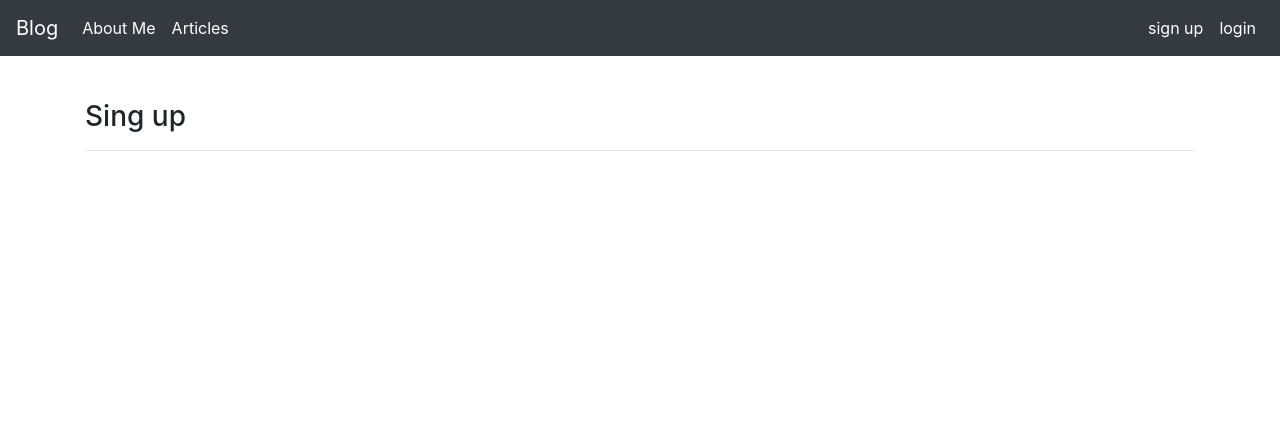
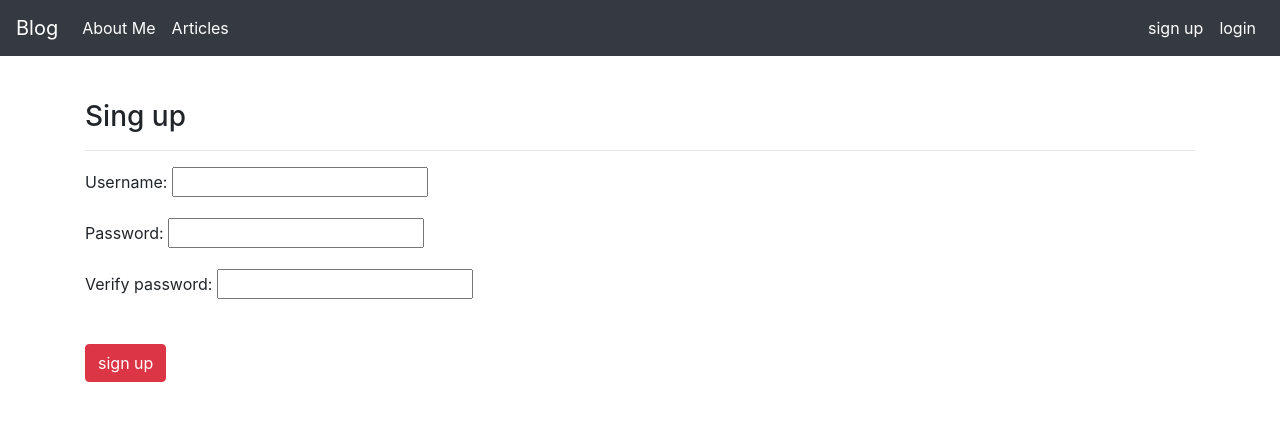
Before and after one commit to rumeysametin/blog, a Django app: page /user/register/ in a window 1280 px wide. Shown: the top 421 px of the page. Run offline with Django 4.2, Linux system fonts and the light colour scheme; some libraries are stand-ins or nearby versions.

Commit message:
creating registerform

```diff
--- a/templates/register.html
+++ b/templates/register.html
@@ -5,4 +5,12 @@
 <h3>Sing up</h3>
 <hr>
 
+<form method = "post">
+
+    {{form.as_p}}
+    <br>
+    <button type = "submit" class = "btn btn-danger">sign up</button>
+
+</form>
+
 {% endblock body %}
--- /dev/null
+++ b/user/forms.py
@@ -0,0 +1,20 @@
+from django import forms
+
+class RegisterForm(forms.Form):
+    username = forms.CharField(max_length=50, label= "Username:")
+    password = forms.CharField(max_length=20, label= "Password", widget= forms.PasswordInput())
+    confirm = forms.CharField(max_length=20, label="Verify password", widget= forms.PasswordInput())
+
+    def clean(self):
+        username = self.cleaned_data.get("username")
+        password = self.cleaned_data.get("password")
+        confirm = self.cleaned_data.get("confirm")
+
+        if password and confirm and password != confirm:
+            raise forms.ValidationError("Password didn't match!!")
+
+        values ={
+            "username" : username,
+            "password" : password
+            }
+        return values
--- a/user/views.py
+++ b/user/views.py
@@ -1,9 +1,15 @@
 from django.shortcuts import render
+from .forms import RegisterForm
+#from . import forms
 
 # Create your views here.
 
 def register(request):
-    return render(request, "register.html")
+    form = RegisterForm()
+    context = {
+        "form" : form
+    }
+    return render(request, "register.html", context)
 def loginUser(request):
     return render(request, "login.html")
 def logoutUser(request):
```
